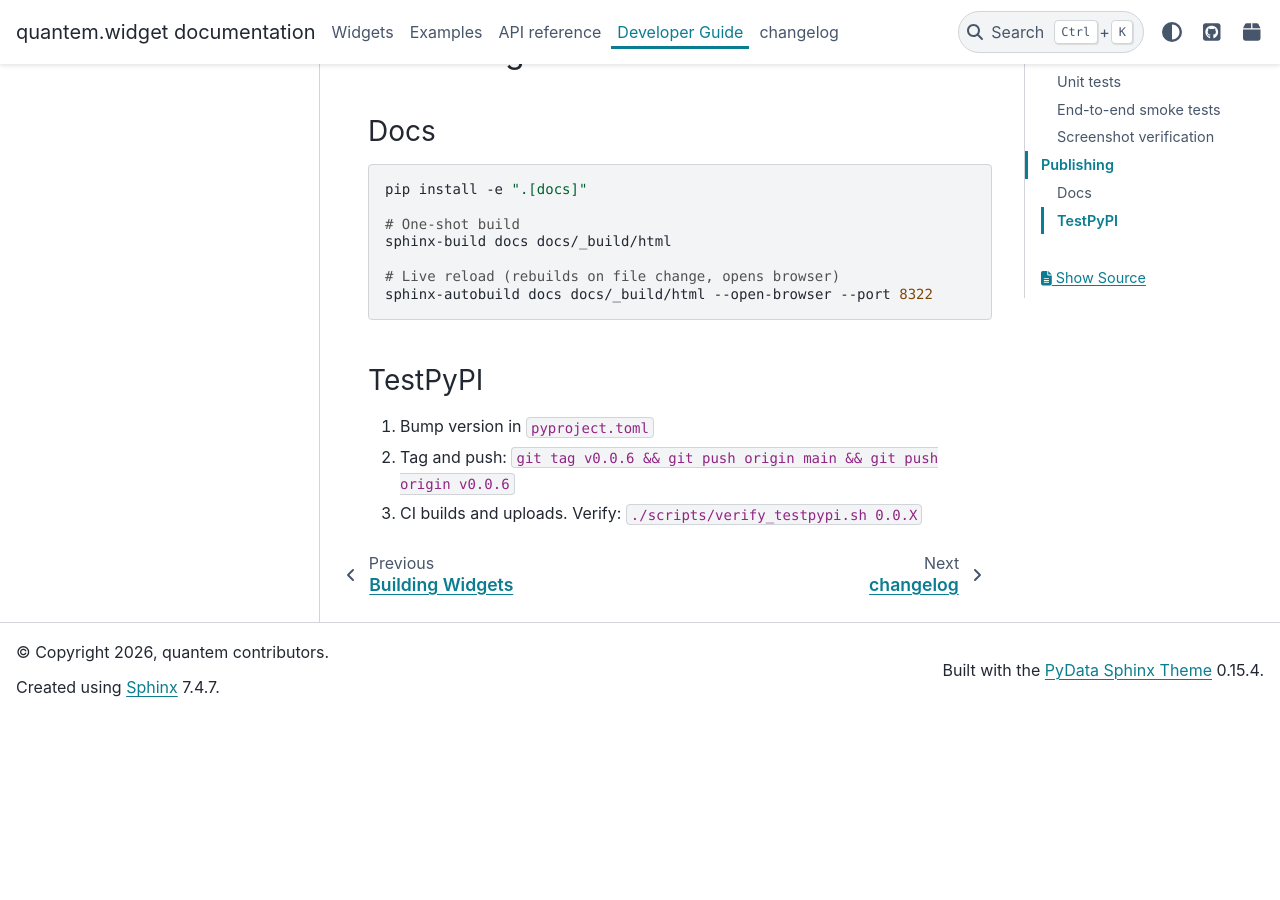
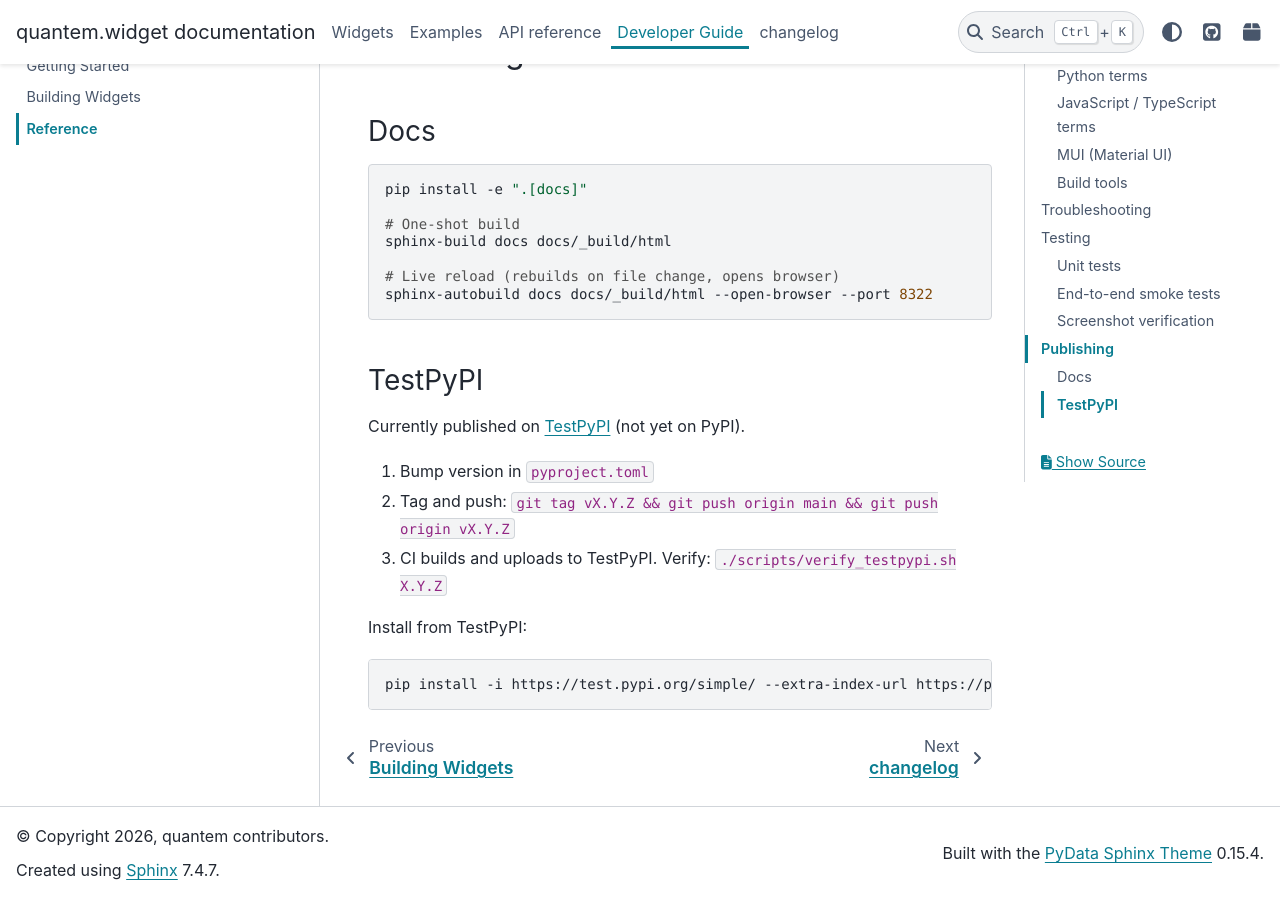
Before and after one commit to bobleesj/quantem.widget, a Sphinx documentation site: the page built from docs/dev/reference.md, in a window 1280 px wide and 900 px high, scrolled down 4053 px. Built offline with Sphinx 7.4.7 and the PyData theme 0.15.4, drawn with Linux system fonts in a browser that asks for light colours; pages that are not in the unit, such as notebooks, are missing from menus; the version number could not be read and is left out; before the commit the page ends 4769 px from its top, so only the background shows below that.

Commit message:
docs: clarify testpypi status in install and publishing sections

````diff
--- a/docs/dev/reference.md
+++ b/docs/dev/reference.md
@@ -175,6 +175,14 @@
 
 ### TestPyPI
 
+Currently published on [TestPyPI](https://test.pypi.org/project/quantem-widget/) (not yet on PyPI).
+
 1. Bump version in `pyproject.toml`
-2. Tag and push: `git tag v0.0.6 && git push origin main && git push origin v0.0.6`
-3. CI builds and uploads. Verify: `./scripts/verify_testpypi.sh 0.0.X`
+2. Tag and push: `git tag vX.Y.Z && git push origin main && git push origin vX.Y.Z`
+3. CI builds and uploads to TestPyPI. Verify: `./scripts/verify_testpypi.sh X.Y.Z`
+
+Install from TestPyPI:
+
+```bash
+pip install -i https://test.pypi.org/simple/ --extra-index-url https://pypi.org/simple/ quantem-widget
+```
````
Also changed, not shown: docs/index.md (+3 -1 lines).
